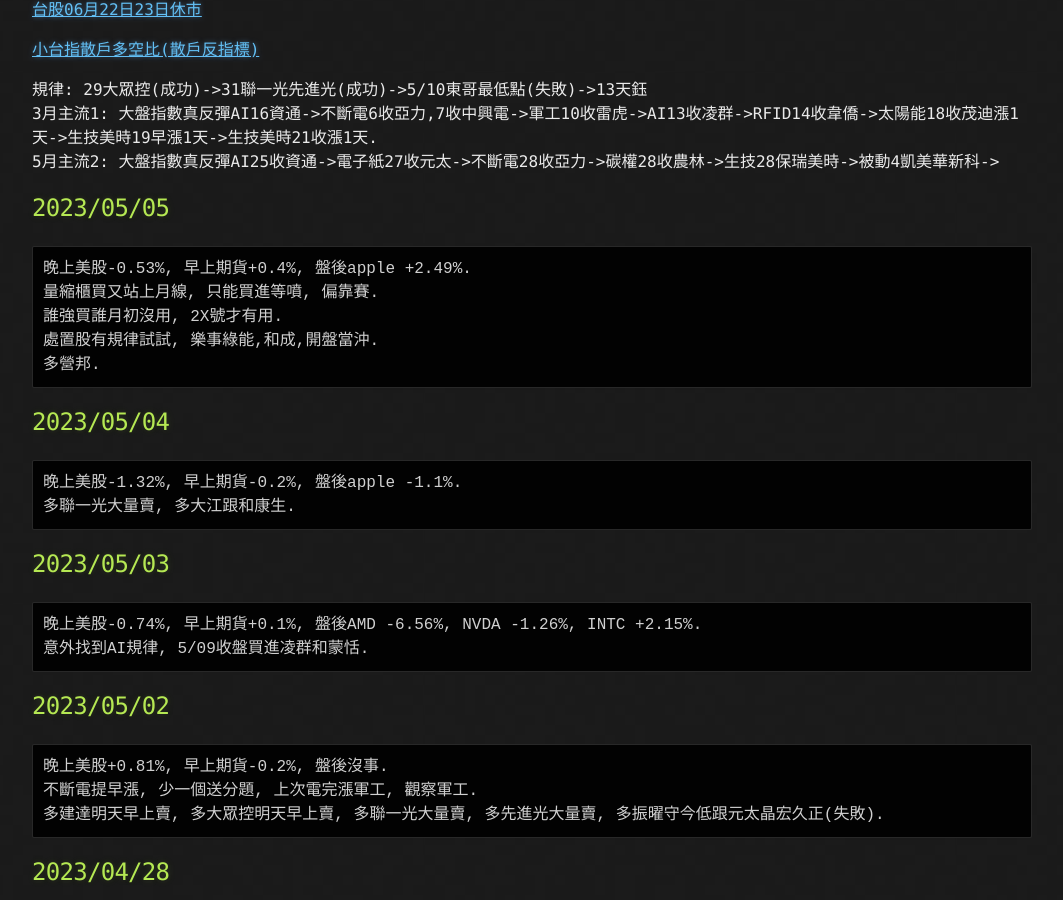
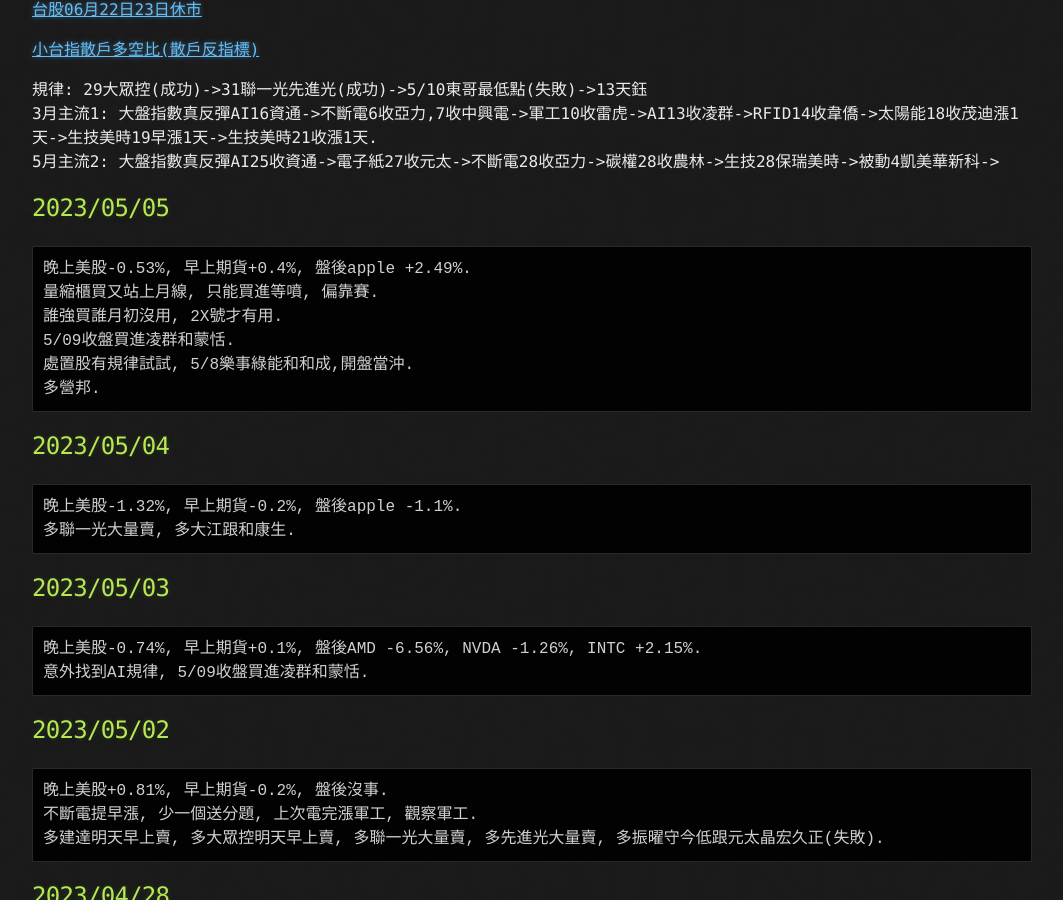
Before and after one commit to lepg5487/Stock_God, a Jekyll site: the page built from index.md, in a window 1280 px wide and 900 px high, scrolled down 460 px. Shown: the whole window, without its empty margins (108-1171 px from the left). Built offline with Jekyll 4.4.1, drawn with Linux system fonts in a browser that asks for light colours; our own code applies the rules of GitHub Pages for plain Markdown files.

Commit message:
Update index.md

````diff
--- a/index.md
+++ b/index.md
@@ -25,7 +25,8 @@
 晚上美股-0.53%, 早上期貨+0.4%, 盤後apple +2.49%.
 量縮櫃買又站上月線, 只能買進等噴, 偏靠賽.
 誰強買誰月初沒用, 2X號才有用.
-處置股有規律試試, 樂事綠能,和成,開盤當沖.
+5/09收盤買進凌群和蒙恬.
+處置股有規律試試, 5/8樂事綠能和和成,開盤當沖.
 多營邦.
 ```
 
````
